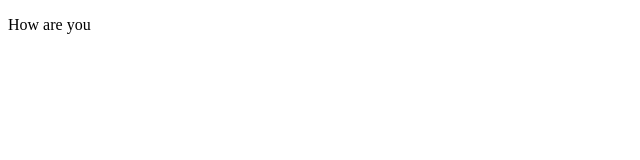
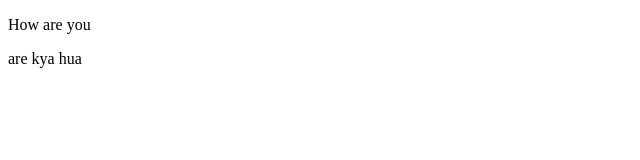
Before and after one commit to Souravrajvi0/js, a plain HTML site: page index.html in a window 1280 px wide. Shown: the full height of the page, 0-640 px from the left. Drawn offline with Linux system fonts and the light colour scheme.

Commit message:
new feature

```diff
--- a/index.html
+++ b/index.html
@@ -7,5 +7,6 @@
 </head>
 <body>
     <p>How are you</p>
+    <p>are kya hua</p>
 </body>
 </html>
```
